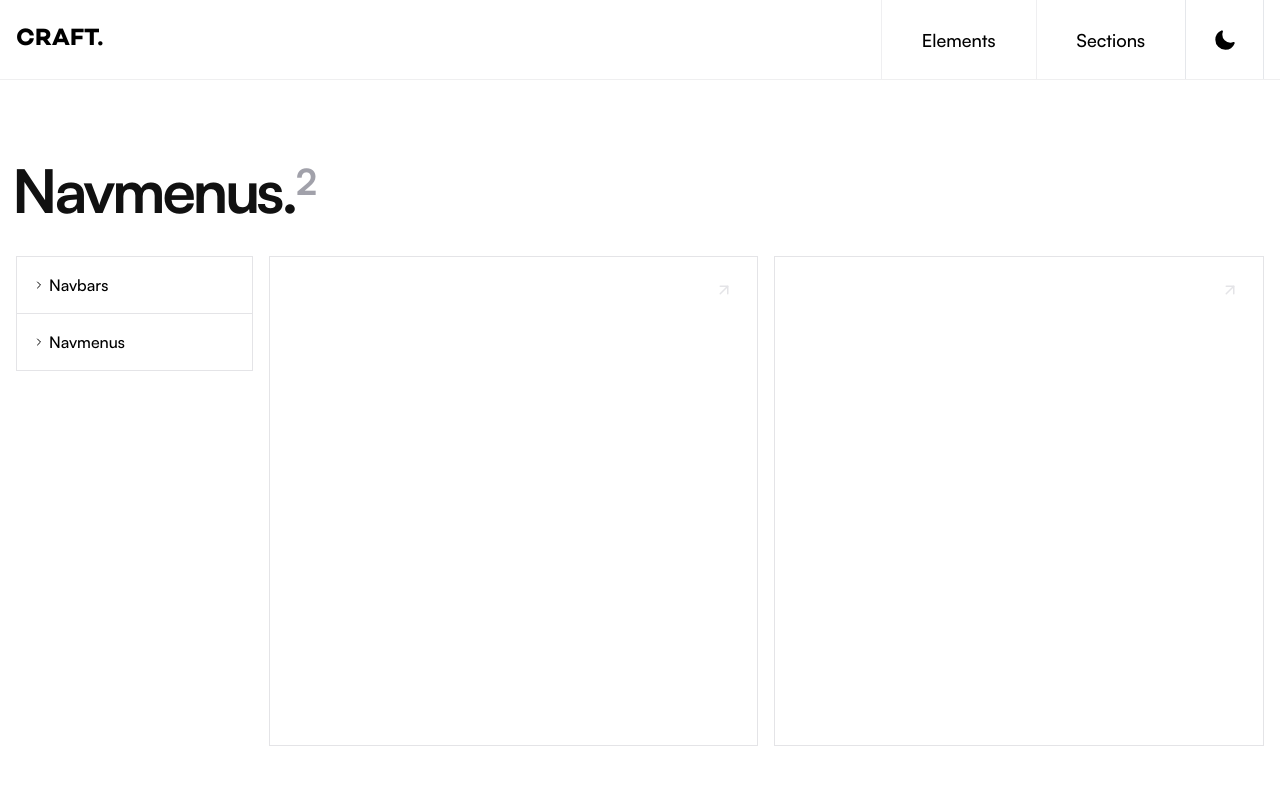
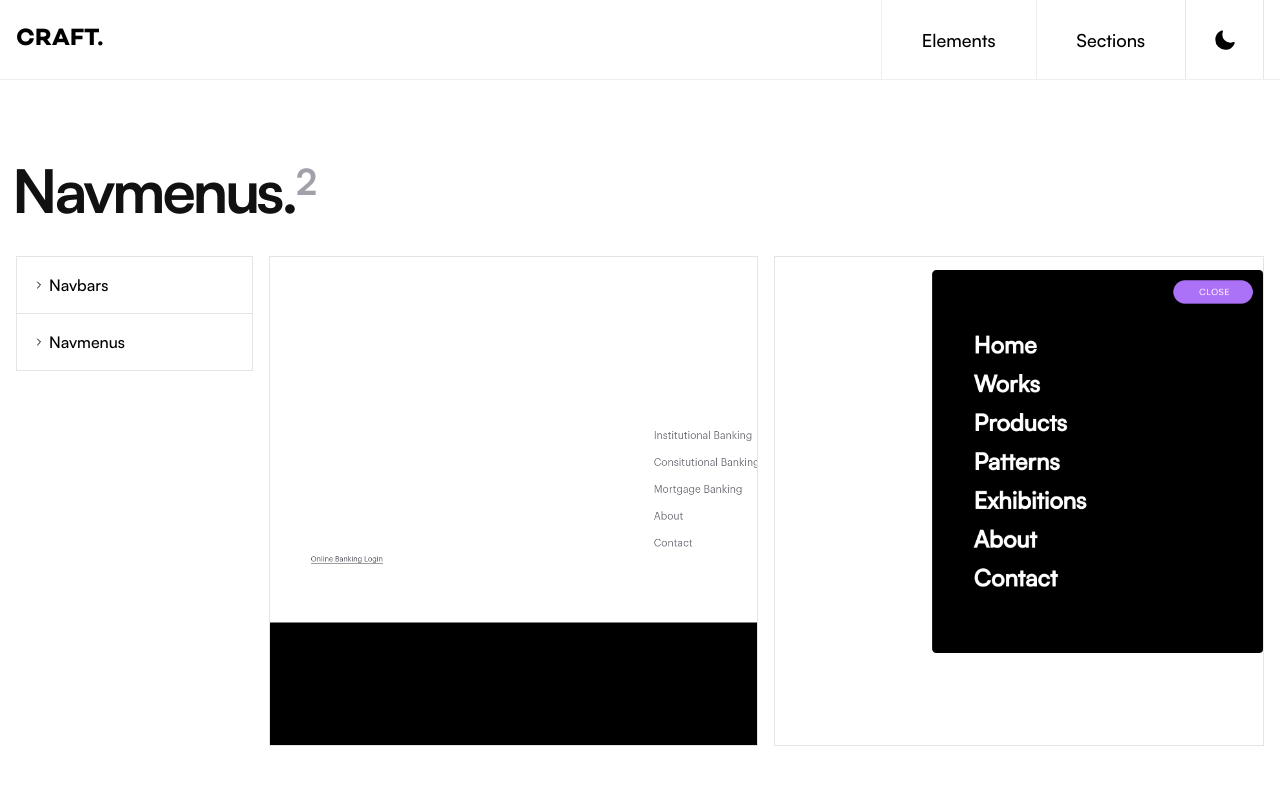
Before and after one commit to Jeff-Maina/craft, a Next.js app: page /sections/navmenus in a window 1280 px wide. Shown: the top 800 px of the page. Built offline with nearby package versions, Linux system fonts and the light colour scheme.

Commit message:
Add navmenu images

```diff
--- a/src/app/(pages)/sections/navmenus/(examples)/navmenu_002/page.tsx
+++ b/src/app/(pages)/sections/navmenus/(examples)/navmenu_002/page.tsx
@@ -226,7 +226,7 @@ const NavMenu002 = () => {
   return (
     <section className="w-full h-screen font-graphik-regular bg-black">
       <nav className="p-10 flex items-center justify-between xl:p-20">
-        <Link href="/" className="underline text-white">
+        <Link href="/sections/navmenus/" className="underline text-white">
           back
         </Link>
         <motion.div
--- a/src/app/(pages)/sections/navmenus/NavMenusList.tsx
+++ b/src/app/(pages)/sections/navmenus/NavMenusList.tsx
@@ -13,12 +13,12 @@ export const NavMenusList: Array<navMenu> = [
     draft: true,
   },
   {
-    gif: "",
+    gif: "nextbank_navmenu.png",
     pageLink: `${link}navmenu_002`,
     draft: false,
   },
   {
-    gif: "",
+    gif: "plantica_navmenu.png",
     pageLink: `${link}navmenu_003`,
     draft: false,
   },
--- a/src/app/(pages)/sections/navmenus/page.tsx
+++ b/src/app/(pages)/sections/navmenus/page.tsx
@@ -25,16 +25,21 @@ const NavMenus = () => {
           <TableOfContent data={SectionsData} />
         </section>
         <section className="lg:grid w-full gap-2 lg:gap-4 col-span-8 grid md:grid-cols-2">
-          {FinishedNavMenus.map((navbar, index) => (
-            <Link href={navbar.pageLink}>
+          {FinishedNavMenus.map((navmenu, index) => (
+            <Link href={navmenu.pageLink}>
               <div
                 key={index}
-                className="group/card w-full aspect-square border border-zinc-200/60 md:border-zinc-200 hover:border-zinc-400 transition-all duration-300 relative"
+                className="group/card w-full aspect-square border border-zinc-200/60 md:border-zinc-200 hover:border-zinc-400 transition-all duration-300 relative mix-blend-difference"
               >
-                <div className="absolute top-4 right-4 translate-y-2 -translate-x-2 group-hover/card:translate-x-0 group-hover/card:-translate-y-0 transition-all duration-300">
+                <img
+                  src={`/Images/navmenus/${navmenu.gif}`}
+                  className="absolute inset-0 h-full w-full object-cover"
+                  alt=""
+                />
+                <div className="absolute bottom-4 left-4 translate-y-2 -translate-x-2 group-hover/card:translate-x-0 group-hover/card:-translate-y-0 transition-all duration-300 mix-blend-difference">
                   <ArrowUpRight
                     size={18}
-                    className="stroke-zinc-200 group-hover/card:stroke-black transition-all duration-300"
+                    className="stroke-black group-hover/card:stroke-white transition-all duration-300"
                   />
                 </div>
               </div>
```
Also changed, not shown: public/Images/navmenus/nextbank_navmenu.png (added), public/Images/navmenus/plantica_navmenu.png (added).
